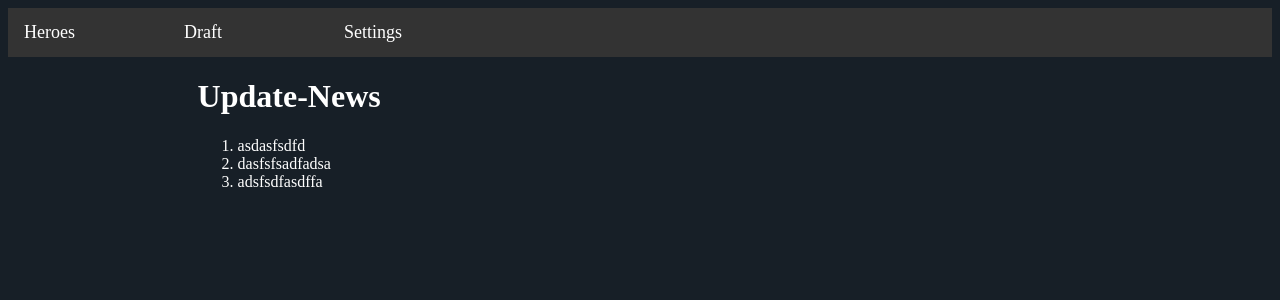
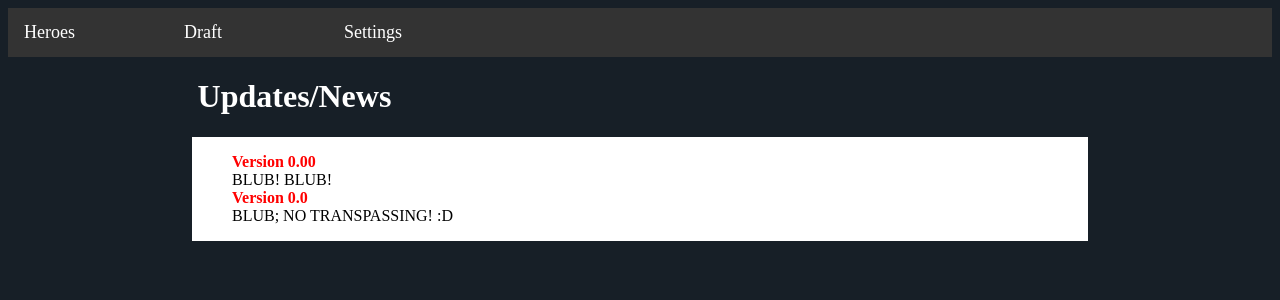
Before and after one commit to pardinensis/outdraft_frontend, an Angular app: page /home in a window 1280 px wide. Shown: the top 300 px of the page. Built offline with nearby package versions, Linux system fonts and the light colour scheme.

Commit message:
finished first version Homepage

```diff
--- a/src/app/home-component/home-component.component.css
+++ b/src/app/home-component/home-component.component.css
@@ -2,3 +2,21 @@ div.updatenewsmain{
 
   padding-left: calc(15%) /*2cm;*/
 }
+
+div.update_news_inner{
+  position: fixed;
+  left: calc(15%);
+  right: calc(15%);
+
+  background-color: white;
+  color: black;
+
+}
+
+
+li.newslisteitem {
+  list-style: none;
+  font-weight: bold;
+  color: red;
+
+}
--- a/src/app/home-component/home-component.component.html
+++ b/src/app/home-component/home-component.component.html
@@ -2,16 +2,17 @@
 
 <div class="updatenewsmain">
 
+  <h1> Updates/News </h1>
+
 <div class="update_news_inner">
 
-  <h1> Update-News </h1>
 
-
-  <ol class="newsliste">
-    <li class="newslisteitem"> asdasfsdfd</li>
-    <li class="newslisteitem">dasfsfsadfadsa</li>
-    <li class="newslisteitem">adsfsdfasdffa</li>
-  </ol>
+  <ul class="newsliste">
+    <li class="newslisteitem">Version 0.00</li>
+    BLUB! BLUB!
+    <li class="newslisteitem"> Version 0.0</li>
+    BLUB; NO TRANSPASSING! :D
+  </ul>
 
 </div>
 </div>
```
